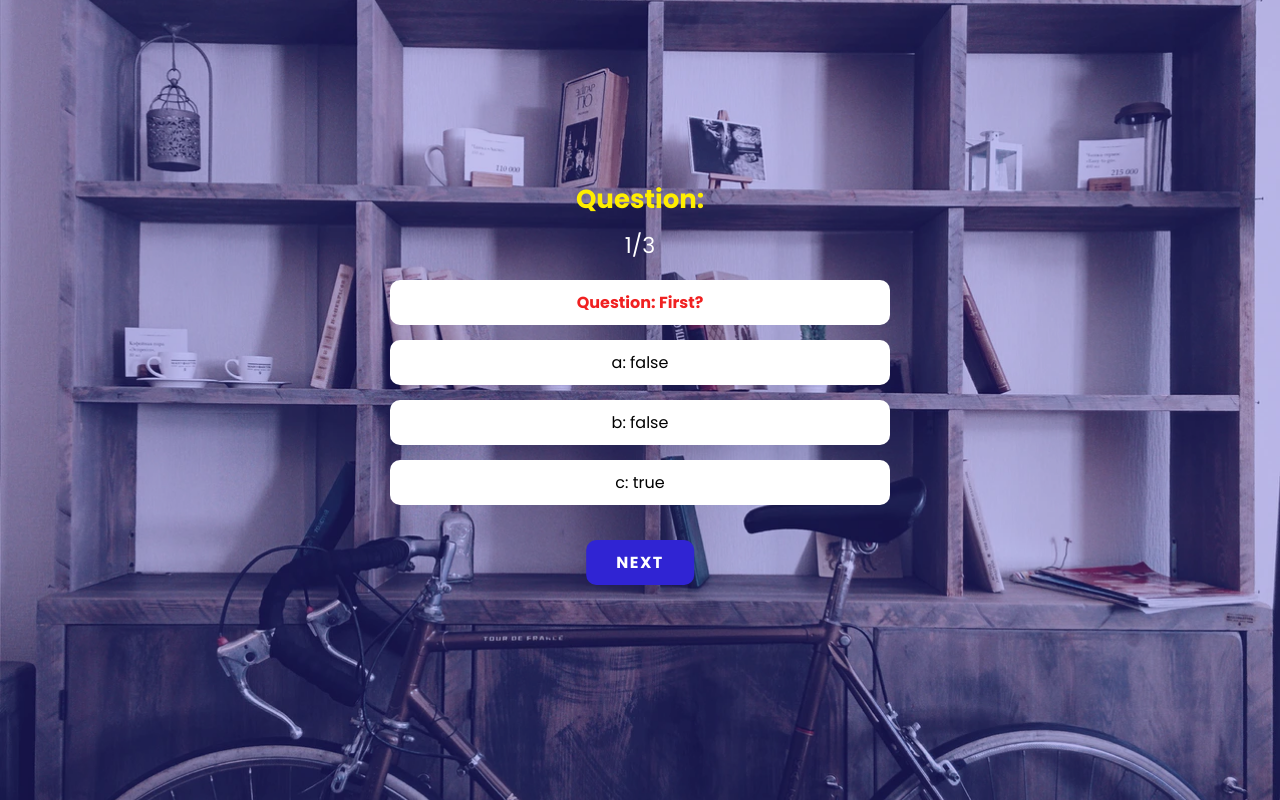
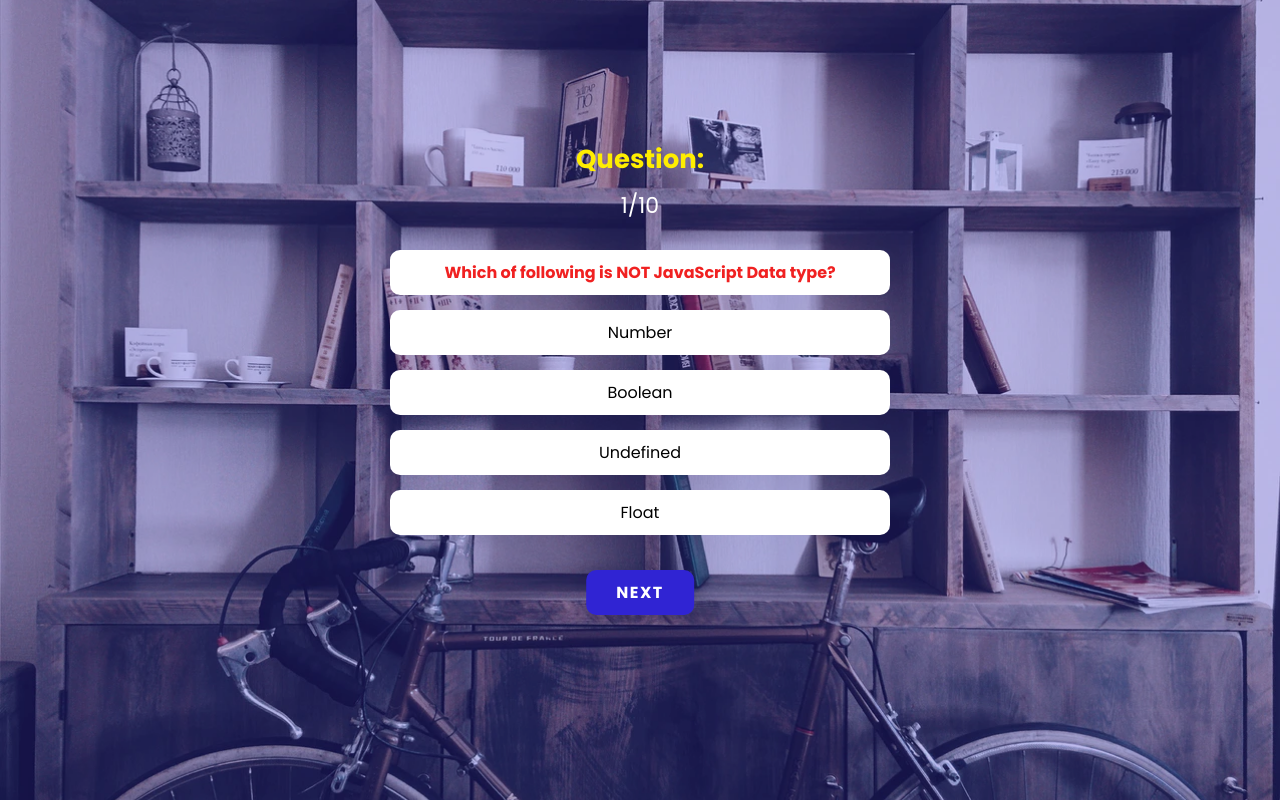
Before and after one commit to dev-luka22/vue-quiz, a Vue app: page / in a window 1280 px wide. Built offline with nearby package versions, Linux system fonts and the light colour scheme.

Commit message:
Added 10 questions

```diff
--- a/src/components/HelloWorld.vue
+++ b/src/components/HelloWorld.vue
@@ -7,6 +7,7 @@
         :first="quizData[currentQuestion].a"
         :second="quizData[currentQuestion].b"
         :third="quizData[currentQuestion].c"
+        :fourth="quizData[currentQuestion].d"
         @actionFoo="actionFoo"
         ref="Child"
       />
@@ -52,24 +53,85 @@ export default {
       legal: false,
       quizData: [
         {
-          question: "First?",
-          a: "false",
-          b: "false",
-          c: "true",
+          question: "Which of following is NOT JavaScript Data type?",
+          a: "Number",
+          b: "Boolean",
+          c: "Undefined",
+          d: "Float",
+          correct: "d",
+        },
+        {
+          question: "Who invented JavaScript?",
+          a: "Dennis Ritchie",
+          b: "James Gosling",
+          c: "Brendan Eich",
+          d: "Bjarne Stroustrup",
           correct: "c",
         },
         {
-          question: "Second?",
-          a: "false",
-          b: "true",
-          c: "false",
+          question: "What is Vue?",
+          a: "JavaScript framework",
+          b: "CSS preprocessor",
+          c: "Code editor",
+          d: "Game engine",
+          correct: "a",
+        },
+        {
+          question:
+            "Which symbol is used for multi-line comment in JavaScript?",
+          a: "#",
+          b: "<!-- -->",
+          c: "/* */",
+          d: "===",
+          correct: "c",
+        },
+        {
+          question: "Which of these is NOT JavaScript variable?",
+          a: "var",
+          b: "let",
+          c: "const",
+          d: "new",
+          correct: "d",
+        },
+        {
+          question: "What can we achieve with pop() method?",
+          a: "Add new item to an array",
+          b: "Remove the last element of an array",
+          c: "Reverse the order of the elements in an array",
+          d: "Fill all the array elements with a static value",
           correct: "b",
         },
         {
-          question: "Third?",
-          a: "true",
-          b: "false",
-          c: "false",
+          question: "Which method do we use to add a new item in array?",
+          a: "splice()",
+          b: "fill()",
+          c: "push()",
+          d: "some()",
+          correct: "c",
+        },
+        {
+          question: "{state: true, range: 500} is:",
+          a: "Array",
+          b: "Object",
+          c: "Hash Table",
+          d: "Linked List",
+          correct: "b",
+        },
+        {
+          question: "What is API?",
+          a: "Arranged programming input",
+          b: "Assigned processor image",
+          c: "Application programming interface",
+          d: "Add previous input",
+          correct: "c",
+        },
+
+        {
+          question: "What is DOM?",
+          a: "Document object model",
+          b: "Documentation of methods",
+          c: "Distribution of modals",
+          d: "Delivery optimized model",
           correct: "a",
         },
       ],
@@ -129,7 +191,7 @@ export default {
   position: absolute;
   top: 50%;
   left: 50%;
-  transform: translate(-50%, 140px);
+  transform: translate(-50%, 170px);
   padding: 10px 30px;
   background-color: rgb(48, 36, 211);
   border: none;
@@ -147,7 +209,7 @@ export default {
   position: absolute;
   top: 50%;
   left: 50%;
-  transform: translate(-50%, -220px);
+  transform: translate(-50%, -260px);
 }
 
 .question-count-title {
--- a/src/components/Questions.vue
+++ b/src/components/Questions.vue
@@ -1,27 +1,34 @@
 <template>
   <div class="container">
     <div class="holder">
-      <p class="holder-question">Question: {{ question }}</p>
+      <p class="holder-question">{{ question }}</p>
       <p
         @click="$emit('actionFoo', 'a')"
         v-on:click="selectItem"
         class="changeColorArr"
       >
-        a: {{ first }}
+        {{ first }}
       </p>
       <p
         @click="$emit('actionFoo', 'b')"
         class="changeColorArr"
         v-on:click="selectItem"
       >
-        b: {{ second }}
+        {{ second }}
       </p>
       <p
         @click="$emit('actionFoo', 'c')"
         class="changeColorArr"
         v-on:click="selectItem"
       >
-        c: {{ third }}
+        {{ third }}
+      </p>
+      <p
+        @click="$emit('actionFoo', 'd')"
+        class="changeColorArr"
+        v-on:click="selectItem"
+      >
+        {{ fourth }}
       </p>
     </div>
   </div>
@@ -35,6 +42,7 @@ export default {
     first: null,
     second: null,
     third: null,
+    fourth: null,
   },
   methods: {
     selectItem(el) {
```
Also changed, not shown: 1 other file (tests, documents, lock files or other folders).
